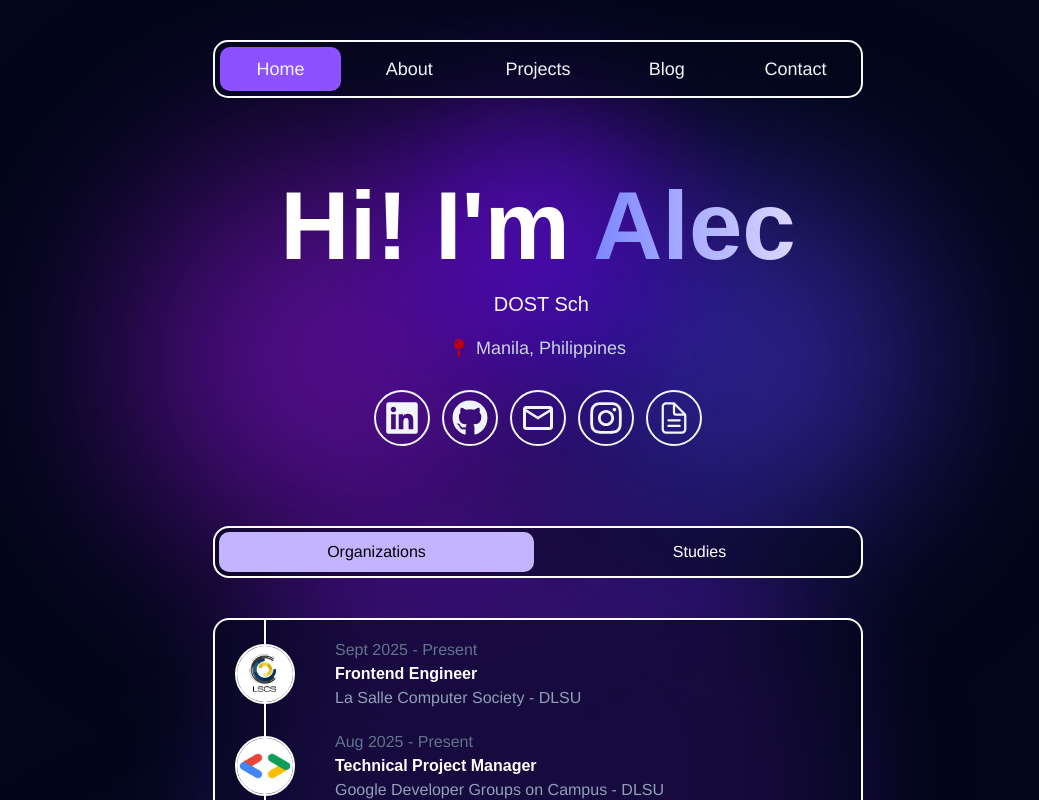
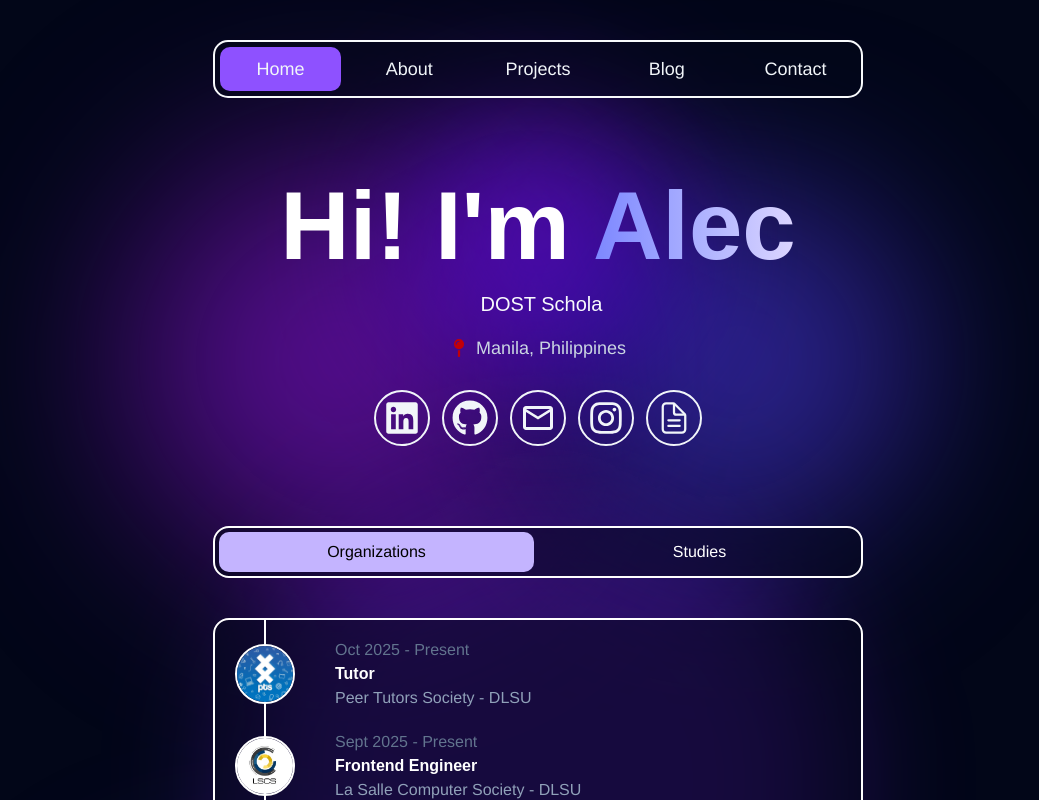
Before and after one commit to alecbnono/tech-by-alec-frontend, a React (Vite) app: page / in a window 1280 px wide. Shown: the top 800 px of the page, without its empty margins (102-1141 px from the left). Built offline with nearby package versions, Linux system fonts and the light colour scheme; a web font is replaced by a local one.

Commit message:
update orgs

```diff
--- a/src/data/orgs.js
+++ b/src/data/orgs.js
@@ -1,4 +1,11 @@
 const orgs = [
+  {
+    dateStart: "Oct 2025",
+    dateEnd: "Present",
+    title: "Tutor",
+    description: "Peer Tutors Society - DLSU",
+    image: "/orgs/pts.jpg",
+  },
   {
     dateStart: "Sept 2025",
     dateEnd: "Present",
```
Also changed, not shown: public/orgs/pts.jpg (added).
